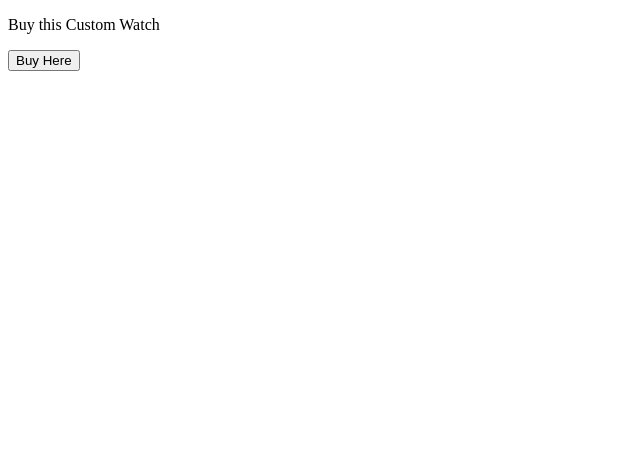
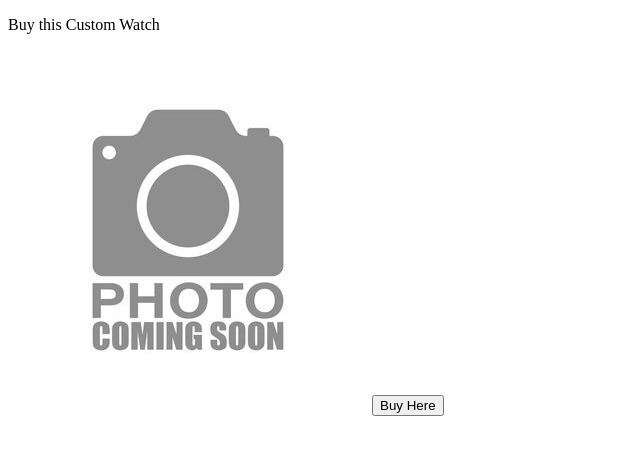
Before and after one commit to Aidan-Staples/Acme-Watch-Servise.github.io, a plain HTML site: page Custom Watches.html in a window 1280 px wide. Shown: the whole page, without its empty margins (0-640 px from the left). Drawn offline with Linux system fonts and the light colour scheme.

Commit message:
Update Custom Watches.html

```diff
--- a/Custom Watches.html
+++ b/Custom Watches.html
@@ -5,7 +5,7 @@
 
   <body>
     <p>Buy this Custom Watch </p>
-
+    <img src="Photo Coming Soon.jpg"
 
 
 
```
